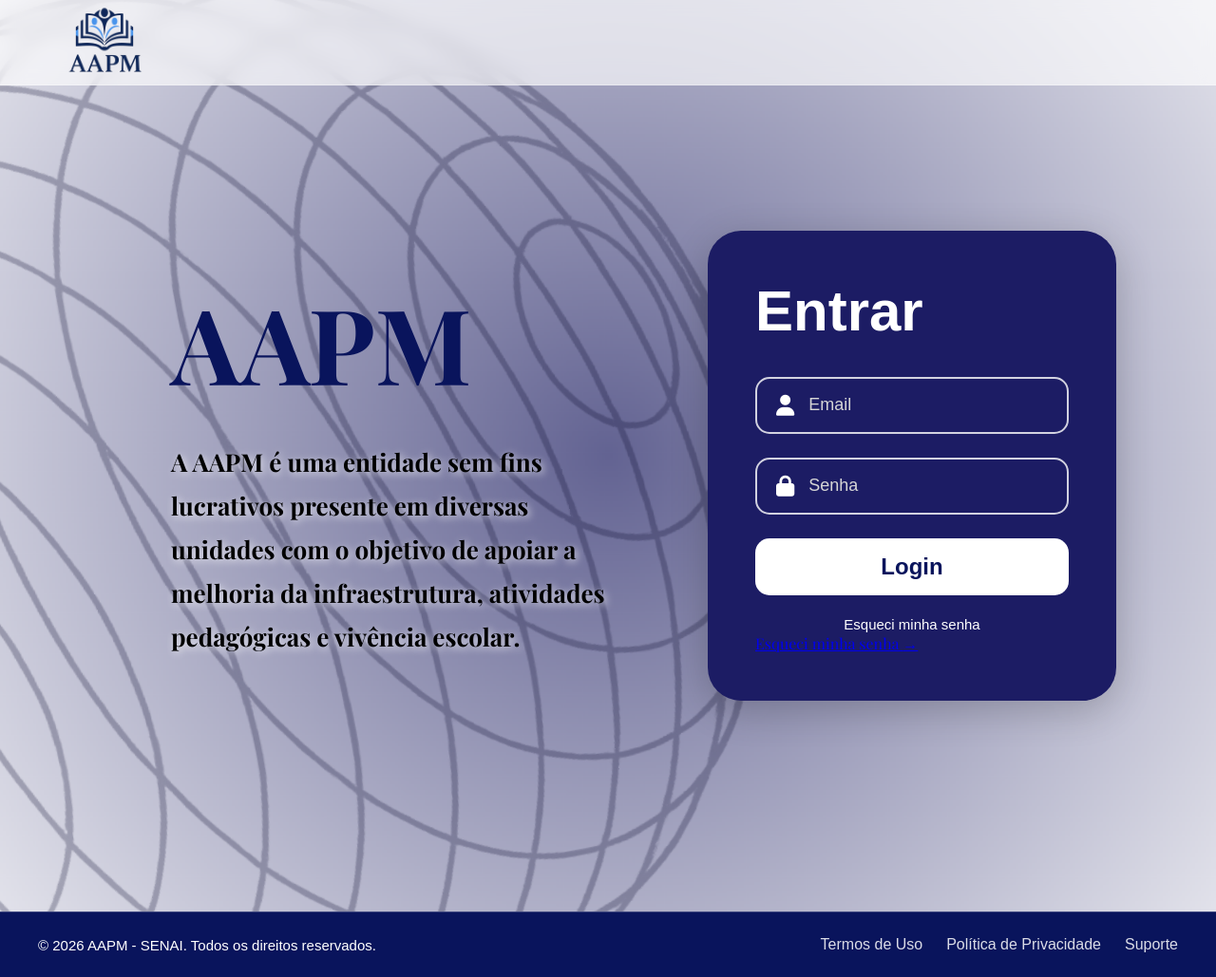
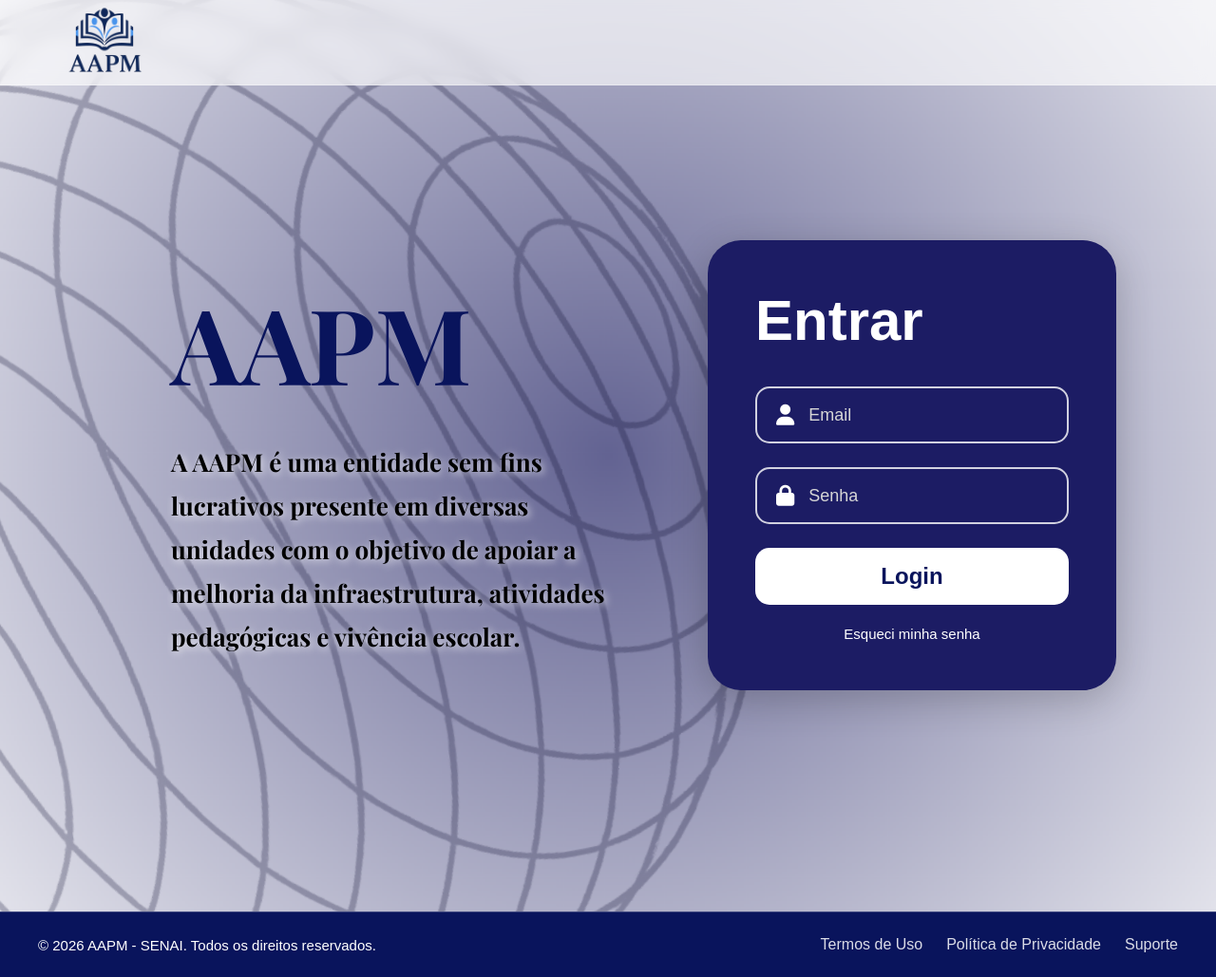
Before and after one commit to kazukiwi/Projeto-AAPM-Harity, a FastAPI app: page / in a window 1280 px wide. Shown: the whole page at 95% size. Run offline with FastAPI, Linux system fonts and the light colour scheme.

Commit message:
Remover link duplicado para recuperação de senha na tela inicial

```diff
--- a/app/templates/index.html
+++ b/app/templates/index.html
@@ -92,9 +92,6 @@
 
                         <a class="forgot-password-link" href="/auth/esqueci-senha">Esqueci minha senha</a>
                     </form>
-                    <p class="password-action">
-                        <a href="/auth/esqueci-senha">Esqueci minha senha <span aria-hidden="true">→</span></a>
-                    </p>
                 </div>
 
             </section>
```
